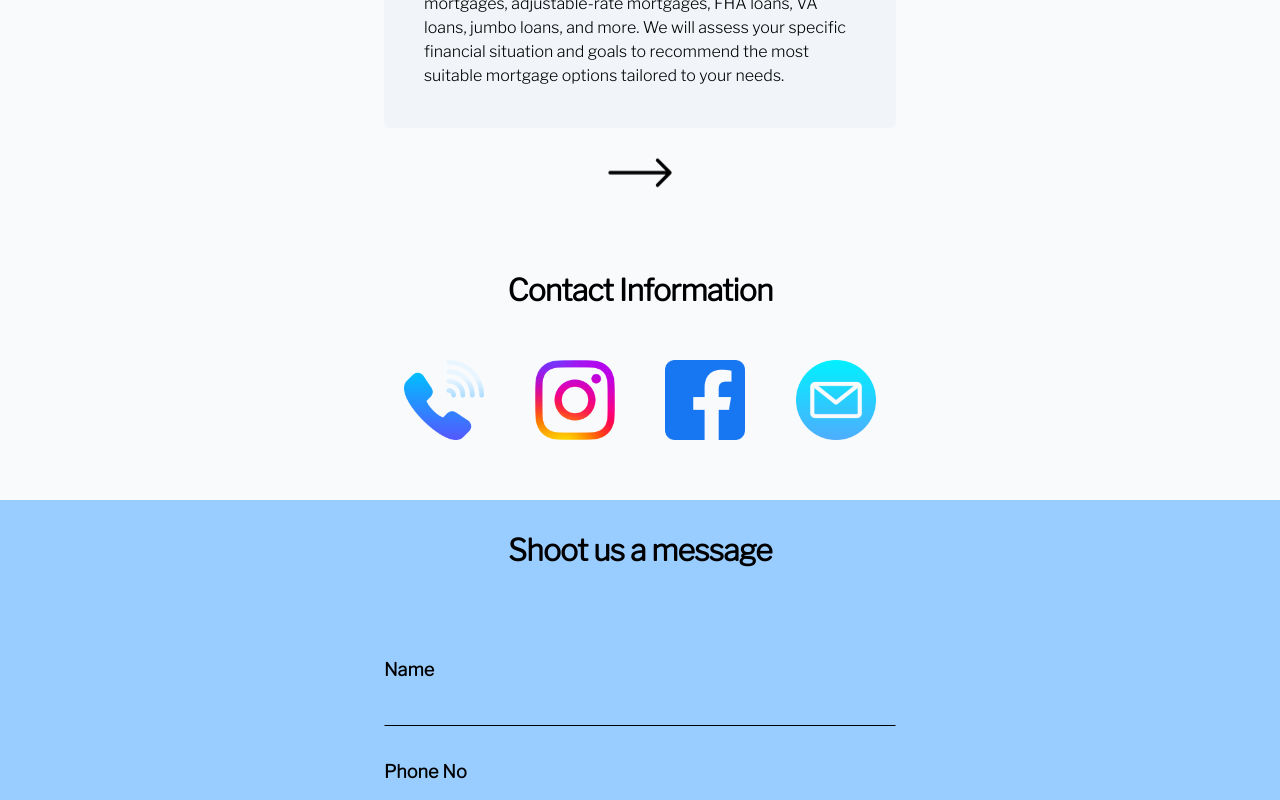
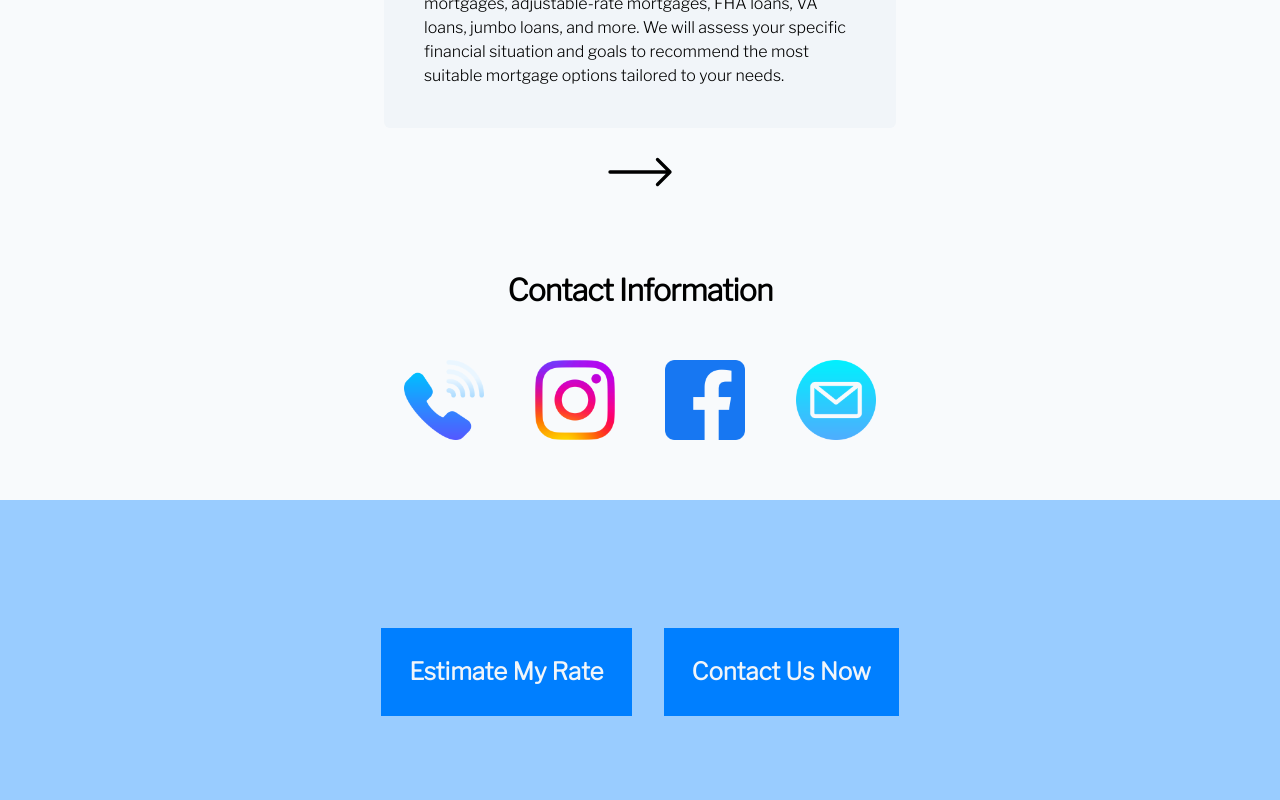
Before and after one commit to Karan-Brar/mortgage-website-clone, a Next.js app: page / in a window 1280 px wide. Both pictures are taken after a click on the button 444 px from the left and 2579 px from the top of the page. Shown: the part 2179-2979 px from the top of the page. Built offline with nearby package versions, Linux system fonts and the light colour scheme.

Commit message:
Changes to contact section

```diff
--- a/components/ContactForm.js
+++ b/components/ContactForm.js
@@ -3,15 +3,8 @@ import { contactFormValidation } from "@/schemas/validation-schemas";
 import { yupResolver } from "@hookform/resolvers/yup";
 import React, { useState } from "react";
 import { PhoneNumberInput } from "@/components/Inputs/phoneNumberInput";
-import Image from "next/image"
-import Link from "next/link";
-import {
-  Popover,
-  PopoverHandler,
-  PopoverContent,
-} from "@material-tailwind/react";
 
-const ContactForm = () => {
+const ContactForm = (props) => {
       const [contactEmailStatus, setContactEmailStatus] = useState("");
       const {
         register,
@@ -37,78 +30,7 @@ const ContactForm = () => {
           setContactEmailStatus("An error occured, please try again!");
         }
       }
-
   return (
-      <section
-        className="items-center font-franklin hover:bottom-0"
-        id="contact-section"
-      >
-        <div className="flex flex-col items-center justify-center w-full py-10 bg-slate-50">
-          <h1 className="mb-4 font-bold tracking-tight heading">
-            Contact Information
-          </h1>
-          <div className="flex items-center justify-between lg:w-2/5 mt-4">
-              <Popover>
-                <PopoverHandler>
-                  <button className="m-5">
-                    <Image
-                      priority
-                      quality={30}
-                      width={80}
-                      height={80}
-                      src="/assets/icon/phone2.png"
-                    />
-                  </button>
-                </PopoverHandler>
-                <PopoverContent className="p-5 bg-slate-50">
-                  (431) 997-1277
-                </PopoverContent>
-              </Popover>
-
-            <Link
-              href="https://instagram.com/mortgagesbyarmaan?igshid=MTIzZWMxMTBkOA=="
-              className="m-5"
-            >
-              <Image
-                priority
-                quality={30}
-                width={80}
-                height={80}
-                src="/assets/icon/instagram.png"
-              />
-            </Link>
-
-            <Link
-              href="https://www.facebook.com/armaanpreetbrarmortgage?mibextid=LQQJ4d"
-              className="m-5"
-            >
-              <Image
-                priority
-                quality={30}
-                width={80}
-                height={80}
-                src="/assets/icon/facebook.png"
-              />
-            </Link>
-
-            <Popover>
-              <PopoverHandler>
-                <button className="m-5">
-                  <Image
-                    priority
-                    quality={30}
-                    width={80}
-                    height={80}
-                    src="/assets/icon/email2.png"
-                  />
-                </button>
-              </PopoverHandler>
-              <PopoverContent className="p-5 bg-slate-50">
-                armaan.mortgage@gmail.com
-              </PopoverContent>
-            </Popover>
-          </div>
-        </div>
     <div className="bg-blue-100">
       <div className="flex items-center justify-center py-8">
         <h1 className="mb-2 font-bold tracking-tight heading">
@@ -202,12 +124,17 @@ const ContactForm = () => {
           >
             Message Us
           </button>
+          <button
+            onClick={props.showComponent}
+            className="block w-4/6 mx-auto rounded-md bg-red-100 text-slate-50 px-3.5 py-2.5 text-center font-semibold shadow-sm hover:ring-4 hover:ring-lime-100 hover:ring-opacity-20 focus-visible:outline focus-visible:outline-2 focus-visible:outline-offset-2 text-2xl mt-5"
+          >
+            Back
+          </button>
         </div>
         <div>{contactEmailStatus}</div>
       </form>
     </div>
-      </section>
   );
-}
+};
 
-export default ContactForm
+export default ContactForm;
--- /dev/null
+++ b/components/ContactOptions.js
@@ -0,0 +1,20 @@
+import Link from 'next/link';
+import React from 'react'
+
+const ContactOptions = (props) => {
+  return (
+    <div className="w-full sm:py-32 py-28 bg-blue-100 flex sm:flex-row justify-center flex-col items-center">
+      <Link href="/ApplyNow" className="option-button sm:mr-4">
+        Estimate My Rate
+      </Link>
+      <button
+        onClick={props.showComponent}
+        className=" option-button sm:ml-4 sm:mt-0 mt-9"
+      >
+        Contact Us Now
+      </button>
+    </div>
+  );
+}
+
+export default ContactOptions
--- /dev/null
+++ b/components/ContactSection.js
@@ -0,0 +1,101 @@
+import React, { useState } from "react";
+import Image from "next/image"
+import Link from "next/link";
+import {
+  Popover,
+  PopoverHandler,
+  PopoverContent,
+} from "@material-tailwind/react";
+import ContactForm from "./ContactForm";
+import ContactOptions from "./ContactOptions";
+
+const ContactSection = () => {
+
+  const [component, setComponent] = useState("option-buttons");
+
+    return (
+      <section
+        className="items-center font-franklin hover:bottom-0"
+        id="contact-section"
+      >
+        <div className="flex flex-col items-center justify-center w-full py-10 bg-slate-50">
+          <h1 className="mb-4 font-bold tracking-tight heading">
+            Contact Information
+          </h1>
+          <div className="flex items-center justify-between lg:w-2/5 mt-4">
+            <Popover>
+              <PopoverHandler>
+                <button className="m-5">
+                  <Image
+                    priority
+                    quality={30}
+                    width={80}
+                    height={80}
+                    src="/assets/icon/phone2.png"
+                  />
+                </button>
+              </PopoverHandler>
+              <PopoverContent className="p-5 bg-slate-50">
+                (431) 997-1277
+              </PopoverContent>
+            </Popover>
+
+            <Link
+              href="https://instagram.com/mortgagesbyarmaan?igshid=MTIzZWMxMTBkOA=="
+              className="m-5"
+            >
+              <Image
+                priority
+                quality={30}
+                width={80}
+                height={80}
+                src="/assets/icon/instagram.png"
+              />
+            </Link>
+
+            <Link
+              href="https://www.facebook.com/armaanpreetbrarmortgage?mibextid=LQQJ4d"
+              className="m-5"
+            >
+              <Image
+                priority
+                quality={30}
+                width={80}
+                height={80}
+                src="/assets/icon/facebook.png"
+              />
+            </Link>
+
+            <Popover>
+              <PopoverHandler>
+                <button className="m-5">
+                  <Image
+                    priority
+                    quality={30}
+                    width={80}
+                    height={80}
+                    src="/assets/icon/email2.png"
+                  />
+                </button>
+              </PopoverHandler>
+              <PopoverContent className="p-5 bg-slate-50">
+                armaan.mortgage@gmail.com
+              </PopoverContent>
+            </Popover>
+          </div>
+        </div>
+        <div>
+          {component === "option-buttons" && (
+            <ContactOptions
+              showComponent={() => setComponent("contact-form")}
+            />
+          )}
+          {component === "contact-form" && (
+            <ContactForm showComponent={() => setComponent("option-buttons")} />
+          )}
+        </div>
+      </section>
+    );
+}
+
+export default ContactSection
--- a/components/HeroSection.js
+++ b/components/HeroSection.js
@@ -130,7 +130,7 @@ const HeroSection = () => {
             className="w-3/5 sm:mx-0 mx-auto h-14 bg-blue-200 rounded-lg flex justify-center sm:mb-36 hover:cursor-pointer"
             onClick={handleScroll}
           >
-            <div className="text-2xl font-bold text-slate-100 place-self-center text-slate-50">
+            <div className="text-2xl font-bold text-slate-100 place-self-center">
               Get In touch
             </div>
           </div>
--- /dev/null
+++ b/pages/ApplyNow/index.js
@@ -0,0 +1,9 @@
+import React from 'react'
+
+const index = () => {
+  return (
+    <div>Apply Now</div>
+  )
+}
+
+export default index
--- a/pages/index.js
+++ b/pages/index.js
@@ -1,7 +1,7 @@
 import Head from "next/head";
 import HeroSection from "@/components/HeroSection";
 import LendingPartners from "@/components/LendingPartners";
-import ContactForm from "@/components/ContactForm";
+import ContactSection from "@/components/ContactSection";
 import Testimonials from "@/components/Testimonials";
 import MortgageWiki from "@/components/MortgageWiki";
 
@@ -15,7 +15,7 @@ export default function Home() {
       <LendingPartners />
       <Testimonials />
       <MortgageWiki />
-      <ContactForm />
+      <ContactSection />
     </div>
   );
 }
--- a/styles/globals.css
+++ b/styles/globals.css
@@ -88,4 +88,8 @@ body {
   .nav_link {
 		@apply font-medium transition-colors duration-500 ease-in-out hover:text-blue-200;
 	}
+
+  .option-button{
+    @apply text-slate-100 bg-blue-200 text-2xl font-bold sm:p-7 p-3 w-fit
+  }
 }
```
Lines whose indentation alone changed are shown as unchanged.
